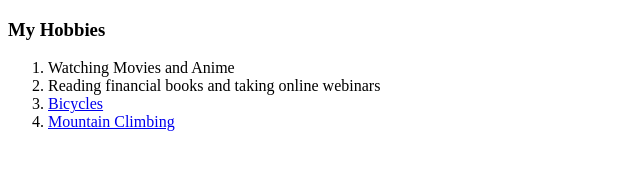
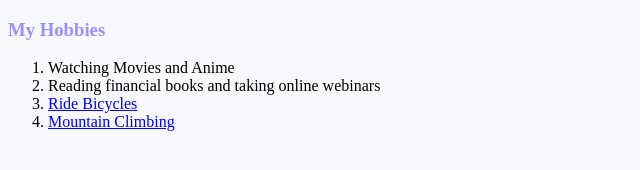
Before and after one commit to ZTORRON21/CV, a plain HTML site: page hobbies.html in a window 1280 px wide. Shown: the whole page, without its empty margins (0-640 px from the left). Drawn offline with Linux system fonts and the light colour scheme.

Commit message:
Update hobbies.html

```diff
--- a/hobbies.html
+++ b/hobbies.html
@@ -3,13 +3,14 @@
     <head>
         <meta charset="utf-8">
         <title>My Hobbies</title>
+        <link rel="stylesheet" href="CSS/styles.css">
       </head>
     <body>
         <h3>My Hobbies</h3>
         <ol>
           <li>Watching Movies and Anime </li>
           <li>Reading financial books and taking online webinars</li>
-          <li> <a href="https://www.facebook.com/rdctorres2193/videos/4664376580245892">Bicycles</a></li>
+          <li> <a href="https://www.facebook.com/rdctorres2193/videos/4664376580245892">Ride Bicycles</a></li>
           <li><a href="https://www.youtube.com/watch?v=x0Zsot31IXg">Mountain Climbing</a></li>
         </ol>
     </body>
```
